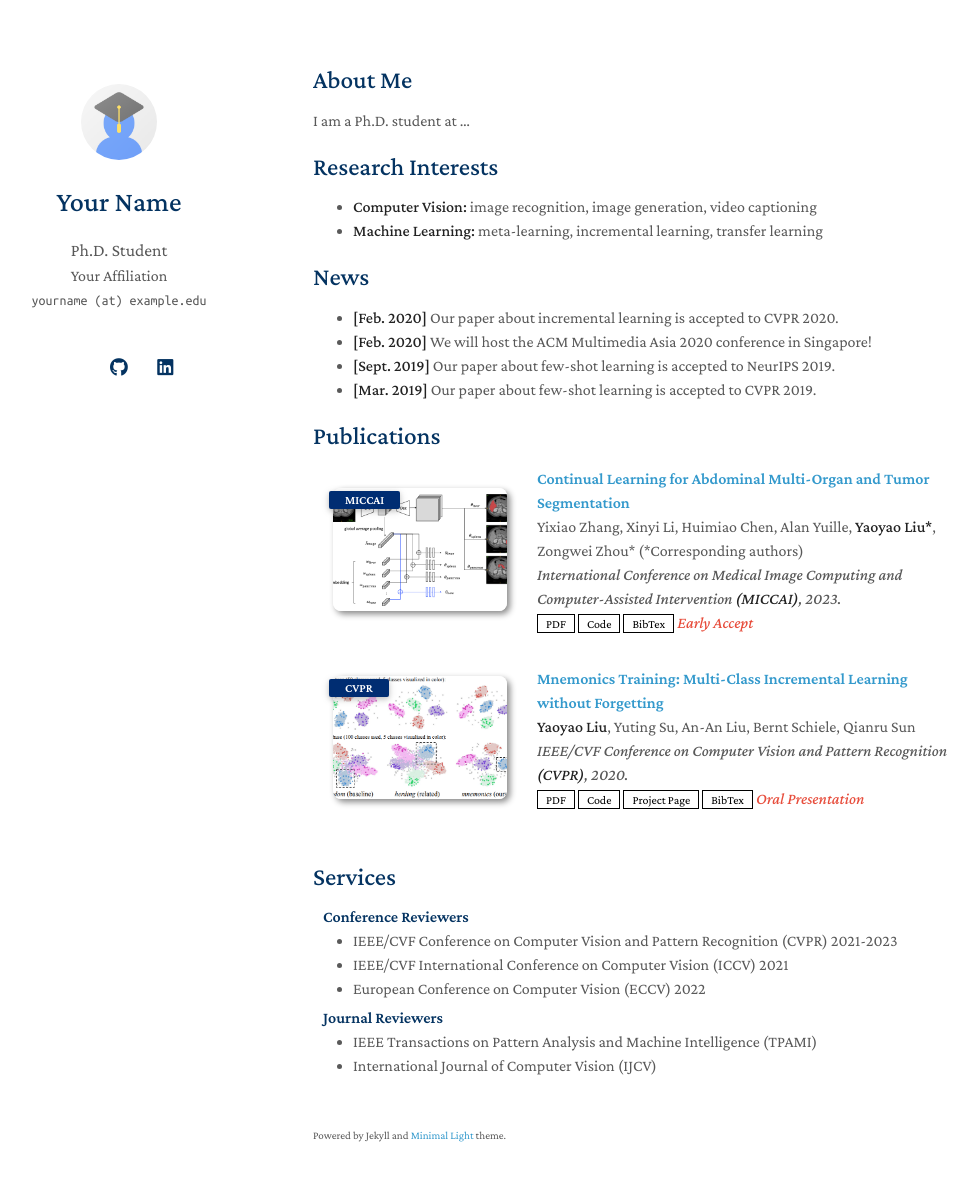
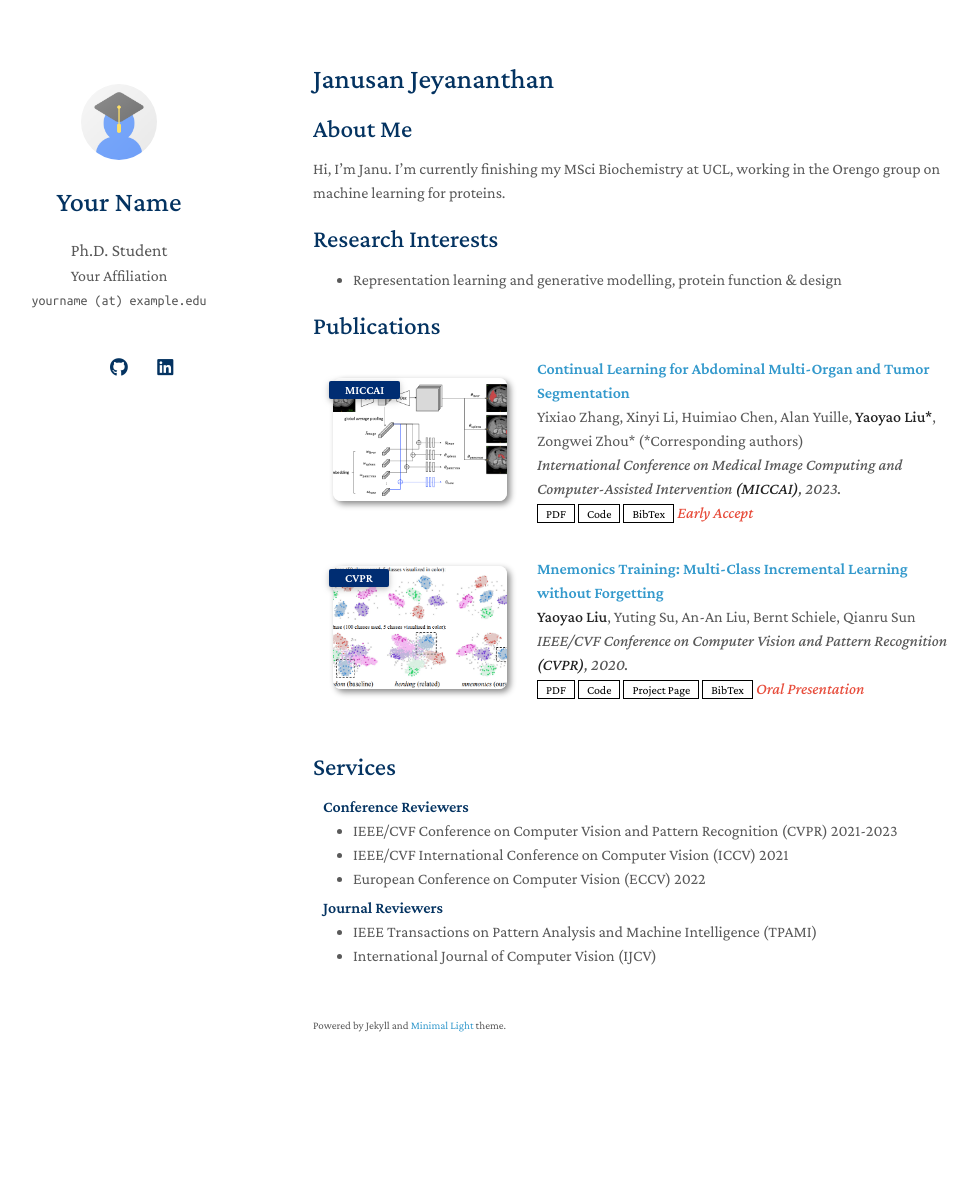
Before and after one commit to J-Jeyananthan/J-Jeyananthan.github.io, a Jekyll site: the page built from index.md, in a window 1280 px wide and 1216 px high. Shown: the top 1181 px of the window, without its empty margins (157-1135 px from the left). Built offline with Jekyll 4.4.1, drawn with Linux system fonts in a browser that asks for light colours; a style sheet for code colours, icons or effects is not loaded; our own code applies the rules of GitHub Pages for plain Markdown files.

Commit message:
Add person info and research interests

```diff
--- a/index.md
+++ b/index.md
@@ -1,22 +1,15 @@
 ---
 layout: homepage
 ---
+# Janusan Jeyananthan
 
 ## About Me
 
-I am a Ph.D. student at ...
+Hi, I'm Janu. I'm currently finishing my MSci Biochemistry at UCL, working in the Orengo group on machine learning for proteins.
 
 ## Research Interests
 
-- **Computer Vision:** image recognition, image generation, video captioning
-- **Machine Learning:** meta-learning, incremental learning, transfer learning
-
-## News
-
-- **[Feb. 2020]** Our paper about incremental learning is accepted to CVPR 2020.
-- **[Feb. 2020]** We will host the ACM Multimedia Asia 2020 conference in Singapore!
-- **[Sept. 2019]** Our paper about few-shot learning is accepted to NeurIPS 2019.
-- **[Mar. 2019]** Our paper about few-shot learning is accepted to CVPR 2019.
+- Representation learning and generative modelling, protein function & design
 
 {% include_relative _includes/publications.md %}
 
```
